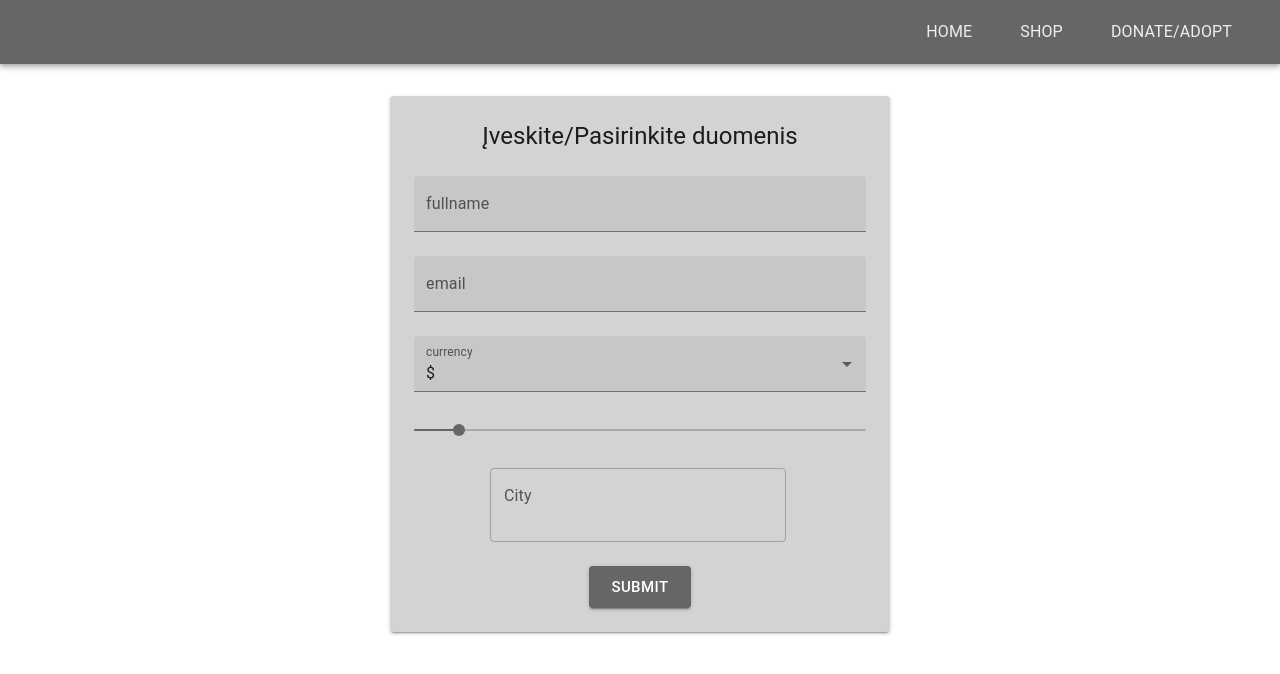
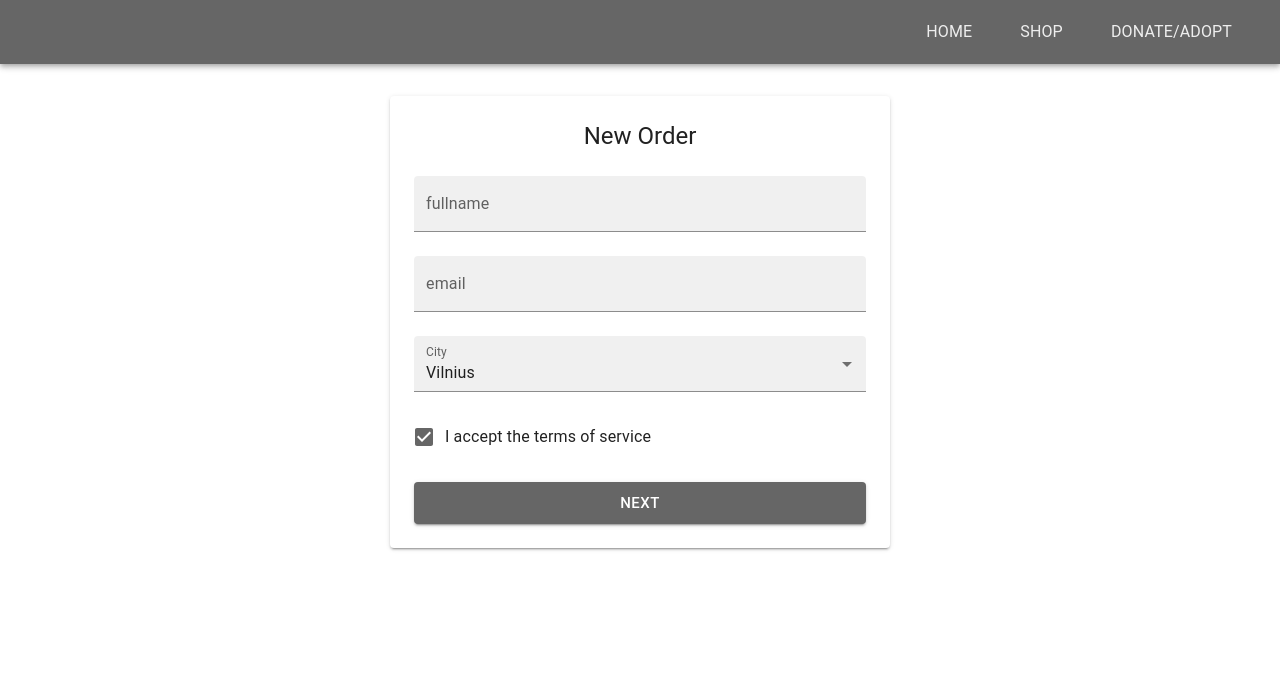
Before and after one commit to Kr1st1n1/cafe-3-react-simple-kristina-zalandauskaite, a React (Create React App) app: page /order in a window 1280 px wide. Shown: the top 674 px of the page. Built offline with nearby package versions, Linux system fonts and the light colour scheme.

Commit message:
feat: checkbox created to the order page

```diff
--- a/src/pages/order-page/index.jsx
+++ b/src/pages/order-page/index.jsx
@@ -5,42 +5,35 @@ import {
   Box,
   TextField,
   MenuItem,
-  Slider,
-  Autocomplete,
   Button,
+  FormControlLabel,
+  Checkbox,
 } from '@mui/material';
 
-const currencies = [
+const cities = [
   {
-    value: 'USD',
-    label: '$',
+    value: 'Vilnius',
+    label: 'Vilnius',
   },
   {
-    value: 'EUR',
-    label: '€',
+    value: 'Kaunas',
+    label: 'Kaunas',
   },
   {
-    value: 'BTC',
-    label: '฿',
+    value: 'Šiauliai',
+    label: 'Šiauliai',
   },
   {
-    value: 'JPY',
-    label: '¥',
+    value: 'Klaipdėda',
+    label: 'Klaipdėda',
   },
-];
-
-const cities = [
-  { city: 'Vilnius' },
-  { city: 'Kaunas' },
-  { city: 'Šiauliai' },
-  { city: 'Vilnius' },
 ];
 
 const OrderPage = () => {
   const [fullname, setFullname] = React.useState();
   const [email, setEmail] = React.useState();
-  const [currency, setCurrency] = React.useState(currencies[0].value);
-  const [qty, setQty] = React.useState();
+  const [city, setCity] = React.useState(cities[0].value);
+  const [agreement, setAgreement] = React.useState(true);
 
   return (
     <Box>
@@ -51,7 +44,7 @@ const OrderPage = () => {
           p: 3,
           width: 500,
           mx: 'auto',
-          bgcolor: 'lightgrey',
+          bgcolor: 'white',
         }}
       >
         <Box
@@ -59,12 +52,11 @@ const OrderPage = () => {
           sx={{
             display: 'flex',
             flexDirection: 'column',
-            alignItems: 'center',
             gap: 3,
           }}
         >
           <Typography component="h1" variant="h5" align="center">
-            Įveskite/Pasirinkite duomenis
+            New Order
           </Typography>
           <TextField
             name="fullname"
@@ -83,34 +75,30 @@ const OrderPage = () => {
             value={email}
           />
           <TextField
-            name="currency"
+            name="City"
             select
-            label="currency"
+            label="City"
             variant="filled"
             fullWidth
-            onChange={(event) => setCurrency(event.target.value)}
-            value={currency}
+            onChange={(event) => setCity(event.target.value)}
+            value={city}
           >
-            {currencies.map(
+            {cities.map(
               ({ value, label }) => <MenuItem key={value} value={value}>{label}</MenuItem>,
             )}
           </TextField>
-          <Slider
-            size="small"
-            name="qty"
-            defaultValue={10}
-            valueLabelDisplay="auto"
-            onChange={(event) => setQty(event.target.value)}
-            value={qty}
-          />
-          <Autocomplete
-            disablePortal
-            id="combo-box-demo"
-            options={cities}
-            sx={{ width: 300 }}
-            renderInput={(city) => <TextField city={city} label="City" />}
-          />
-          <Button type="submit" variant="contained" size="large">Submit</Button>
+          <Box sx={{ alignItems: 'left' }}>
+            <FormControlLabel
+              control={(
+                <Checkbox
+                  checked={agreement}
+                  onChange={(_, AgreementTerms) => setAgreement(AgreementTerms)}
+                />
+          )}
+              label="I accept the terms of service"
+            />
+          </Box>
+          <Button type="submit" variant="contained" size="large">Next</Button>
         </Box>
       </Paper>
     </Box>
```
